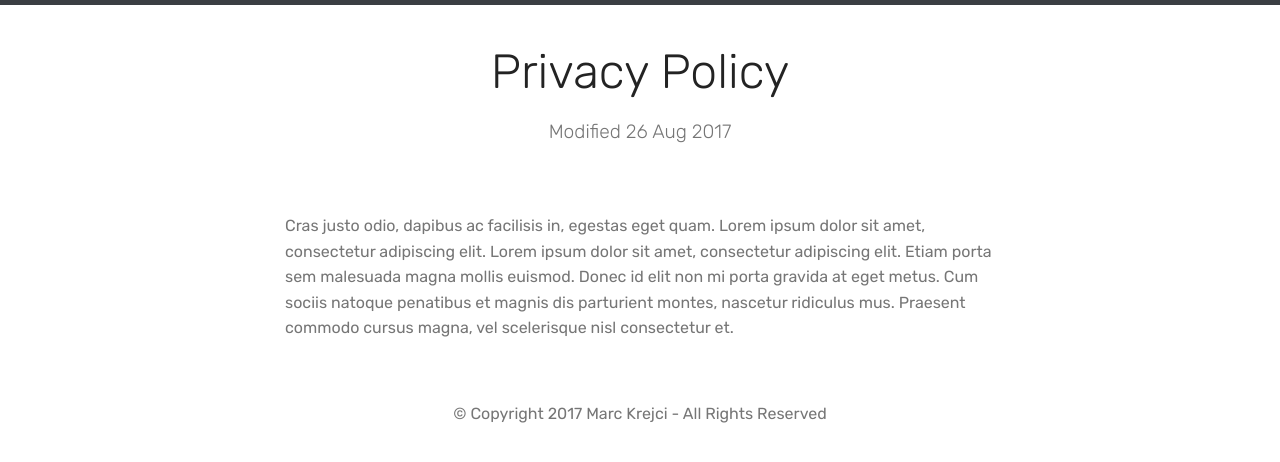
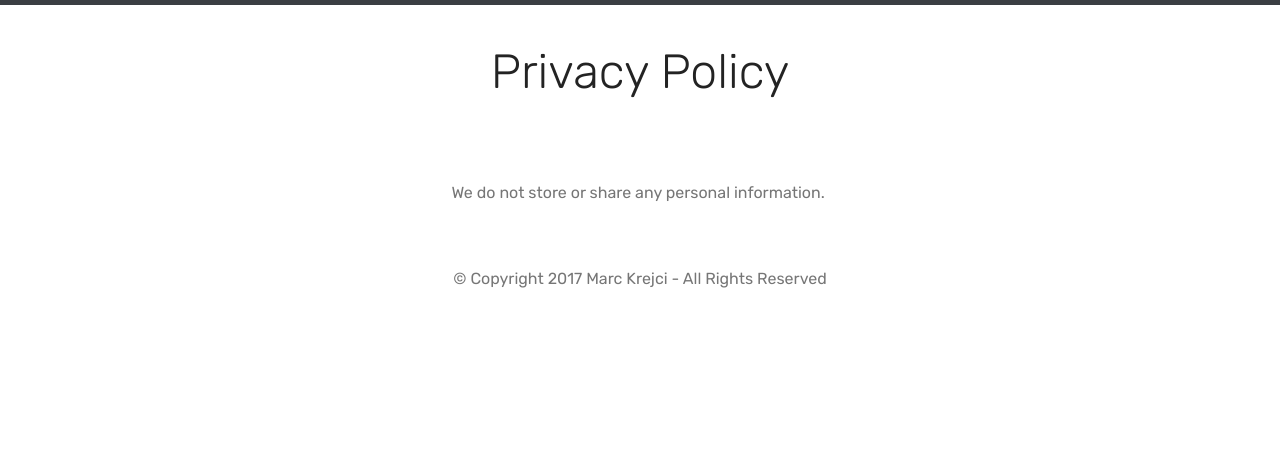
Before and after one commit to marckrejci/emojibattle, a plain HTML site: page privacy.html in a window 1280 px wide. Shown: the part 72-534 px from the top of the page. Drawn offline with Linux system fonts and the light colour scheme.

Commit message:
create github pages

```diff
--- a/assets/mobirise/css/mbr-additional.css
+++ b/assets/mobirise/css/mbr-additional.css
@@ -2165,6 +2165,9 @@ body {
 .cid-qtrZE5NnE5 blockquote {
   color: #767676;
 }
+.cid-qtrZE5NnE5 .mbr-text {
+  text-align: center;
+}
 .cid-qttgQprhhq {
   padding-top: 30px;
   padding-bottom: 30px;
--- a/privacy.html
+++ b/privacy.html
@@ -23,7 +23,7 @@
 
 </head>
 <body>
-<section class="menu cid-qtrxVlUhXq" once="menu" id="menu1-19" data-rv-view="1267">
+<section class="menu cid-qtrxVlUhXq" once="menu" id="menu1-19" data-rv-view="67">
 
 
 
@@ -58,7 +58,7 @@
     </nav>
 </section>
 
-<section class="engine"><a href="https://mobirise.co/g">how to create a website</a></section><section class="mbr-section content4 cid-qtrZCl6X6a" id="content4-1b" data-rv-view="1269">
+<section class="engine"><a href="https://mobirise.co/c">free site maker</a></section><section class="mbr-section content4 cid-qtrZCl6X6a" id="content4-1b" data-rv-view="69">
 
 
 
@@ -66,26 +66,25 @@
         <div class="media-container-row">
             <div class="title col-12 col-md-8">
                 <h2 class="align-center pb-3 mbr-fonts-style display-2">Privacy Policy</h2>
-                <h3 class="mbr-section-subtitle align-center mbr-light mbr-fonts-style display-5">
-                    Modified 26 Aug 2017</h3>
+
 
             </div>
         </div>
     </div>
 </section>
 
-<section class="mbr-section article content1 cid-qtrZE5NnE5" id="content1-1c" data-rv-view="1271">
+<section class="mbr-section article content1 cid-qtrZE5NnE5" id="content1-1c" data-rv-view="71">
 
 
 
     <div class="container">
         <div class="media-container-row">
-            <div class="mbr-text col-12 col-md-8 mbr-fonts-style display-7">Cras justo odio, dapibus ac facilisis in, egestas eget quam. Lorem ipsum dolor sit amet, consectetur adipiscing elit. Lorem ipsum dolor sit amet, consectetur adipiscing elit. Etiam porta sem malesuada magna mollis euismod. Donec id elit non mi porta gravida at eget metus. Cum sociis natoque penatibus et magnis dis parturient montes, nascetur ridiculus mus. Praesent commodo cursus magna, vel scelerisque nisl consectetur et.</div>
+            <div class="mbr-text col-12 col-md-8 mbr-fonts-style display-7">We do not store or share any personal information.&nbsp;</div>
         </div>
     </div>
 </section>
 
-<section once="" class="cid-qttgQprhhq" id="footer6-1l" data-rv-view="1272">
+<section once="" class="cid-qttgQprhhq" id="footer6-1l" data-rv-view="72">
 
 
 
```
Also changed, not shown: index.html (+6 -6 lines), 1 other file.
